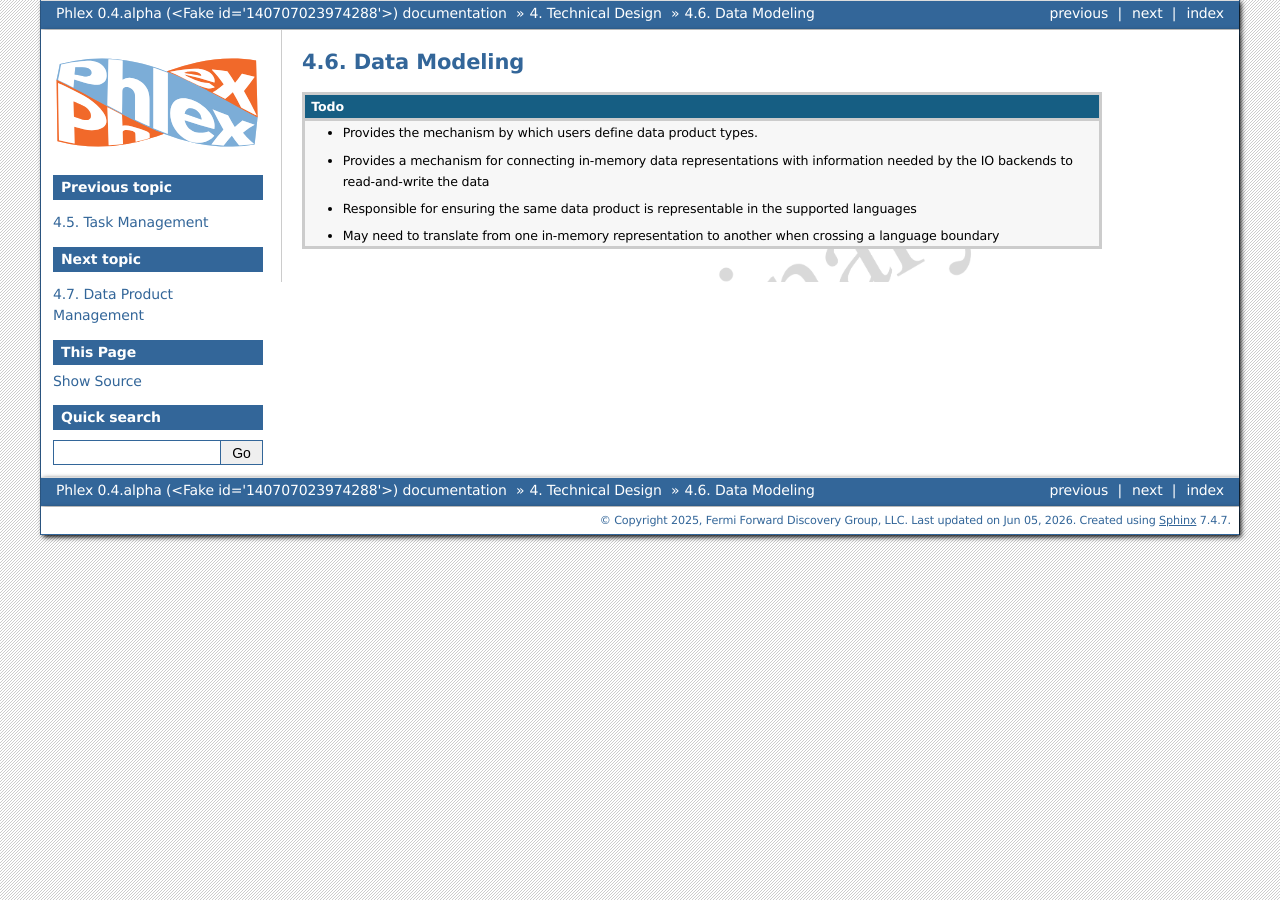
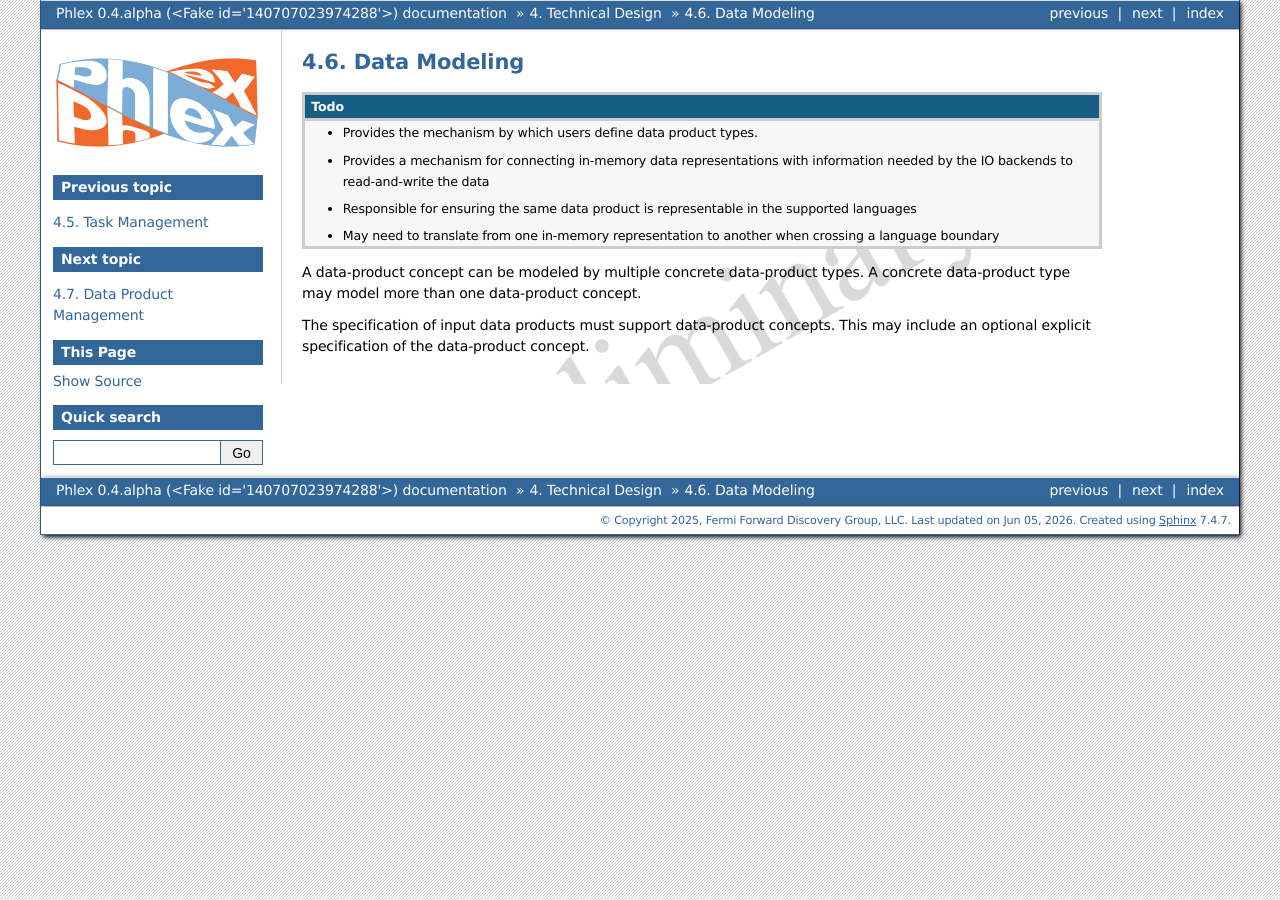
Before and after one commit to Framework-R-D/phlex-design, a Sphinx documentation site: the page built from doc/ch_technical_design/data_modeling.rst, in a window 1280 px wide. Built offline with Sphinx 7.4.7, drawn with Linux system fonts in a browser that asks for light colours.

Commit message:
Expand data-product type modeling

```diff
--- a/doc/ch_technical_design/data_modeling.rst
+++ b/doc/ch_technical_design/data_modeling.rst
@@ -7,3 +7,10 @@
    - Provides a mechanism for connecting in-memory data representations with information needed by the IO backends to read-and-write the data
    - Responsible for ensuring the same data product is representable in the supported languages
    - May need to translate from one in-memory representation to another when crossing a language boundary
+
+
+A data-product concept can be modeled by multiple concrete data-product types.
+A concrete data-product type may model more than one data-product concept.
+
+The specification of input data products must support data-product concepts.
+This may include an optional explicit specification of the data-product concept.
```
